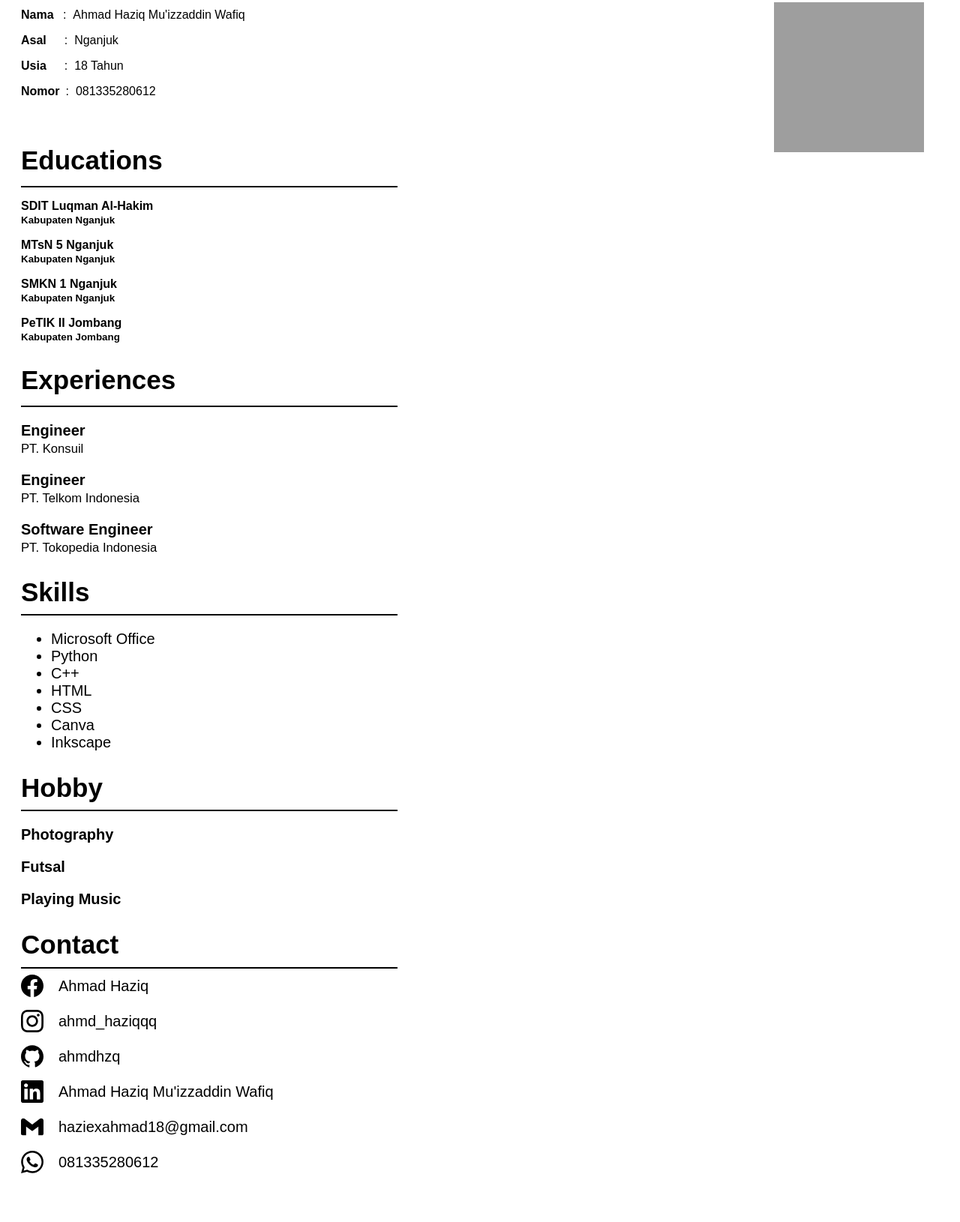
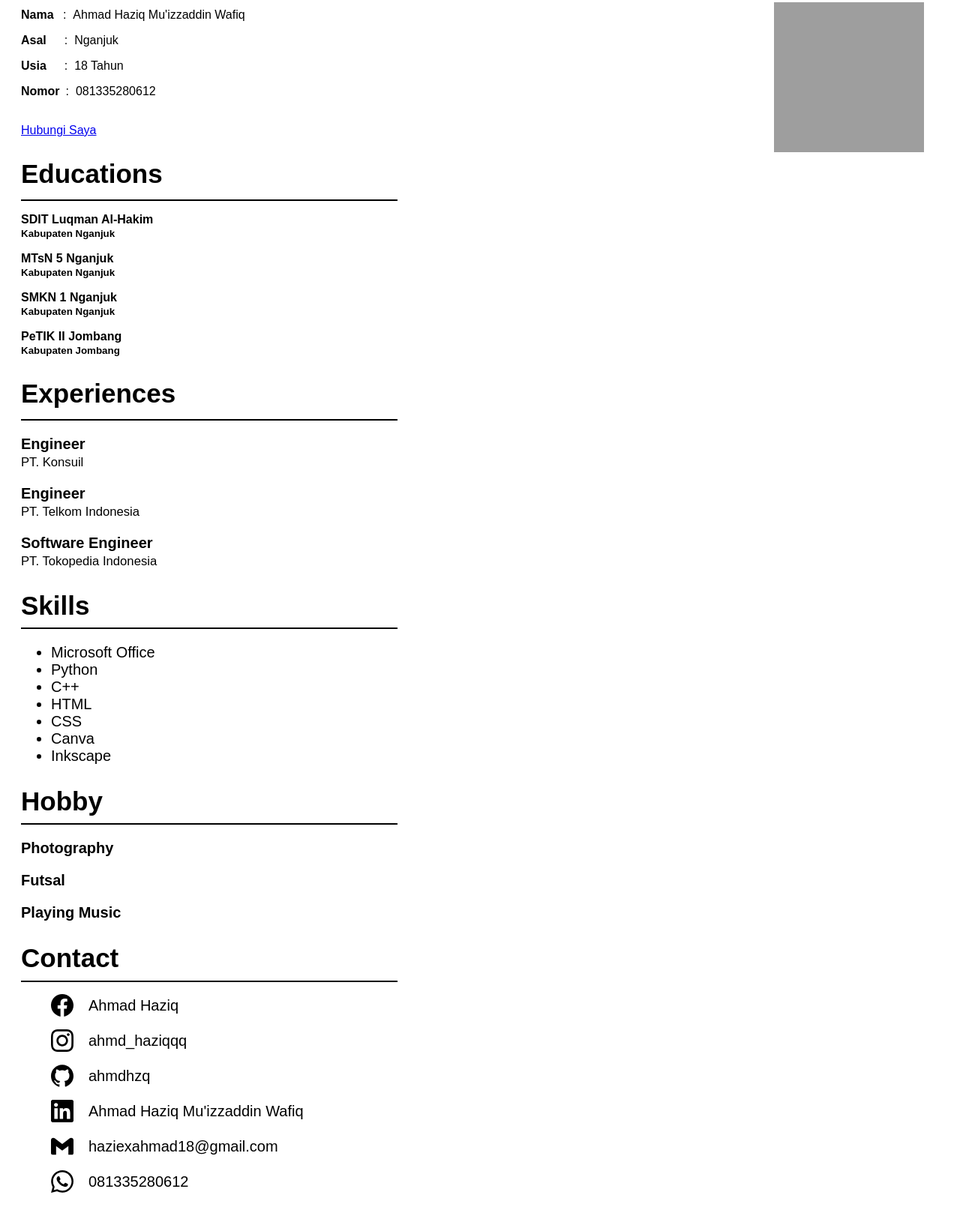
Before and after one commit to ahmdhzq/ahmdhzq.github.io, a plain HTML site: page index.html in a window 1280 px wide. Shown: the part 186-1816 px from the top of the page at 75% size. Before the commit the page ends 1794 px from the top, so only its background shows below. Drawn offline with Linux system fonts and the light colour scheme; grey boxes are pictures that could not be loaded.

Commit message:
update email

```diff
--- a/index.html
+++ b/index.html
@@ -18,6 +18,8 @@
             <p><strong>Asal</strong>&ensp;&ensp;&ensp;: &nbsp;Nganjuk</p>
             <p><strong>Usia</strong>&ensp;&ensp;&ensp;: &nbsp;18 Tahun</p>
             <p><strong>Nomor</strong>&ensp;: &nbsp;081335280612</p>
+            <br>
+            <a href="mailto:haziexahmad18@gmail.com">Hubungi Saya</a>
             <br>
         </div>
     </div>
@@ -109,6 +111,7 @@
         <hr style="margin-top: -20px;" width="500px" height="3px" color="black" align="left">
         <div>
             <!-- facebook -->
+            <ul>
                 <a
                     href="https://www.facebook.com/ahmad.haziq.16503/" target="_blank">
                     <svg role="img" width="30" class="fill-current" viewBox="0 0 24 24" xmlns="http://www.w3.org/2000/svg"><title>Facebook</title><path d="M24 12.073c0-6.627-5.373-12-12-12s-12 5.373-12 12c0 5.99 4.388 10.954 10.125 11.854v-8.385H7.078v-3.47h3.047V9.43c0-3.007 1.792-4.669 4.533-4.669 1.312 0 2.686.235 2.686.235v2.953H15.83c-1.491 0-1.956.925-1.956 1.874v2.25h3.328l-.532 3.47h-2.796v8.385C19.612 23.027 24 18.062 24 12.073z"/></svg>
```
Lines whose indentation alone changed are shown as unchanged.
